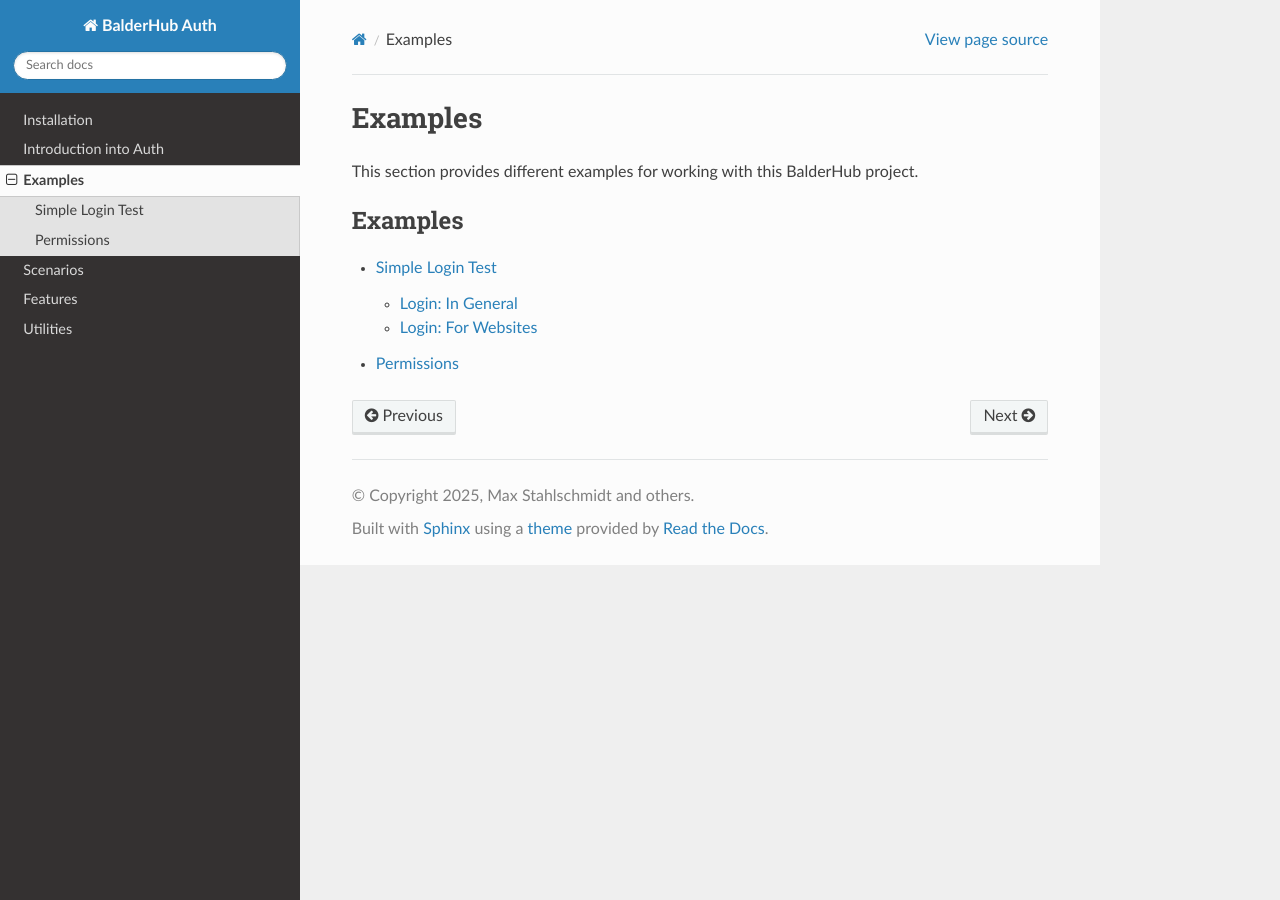
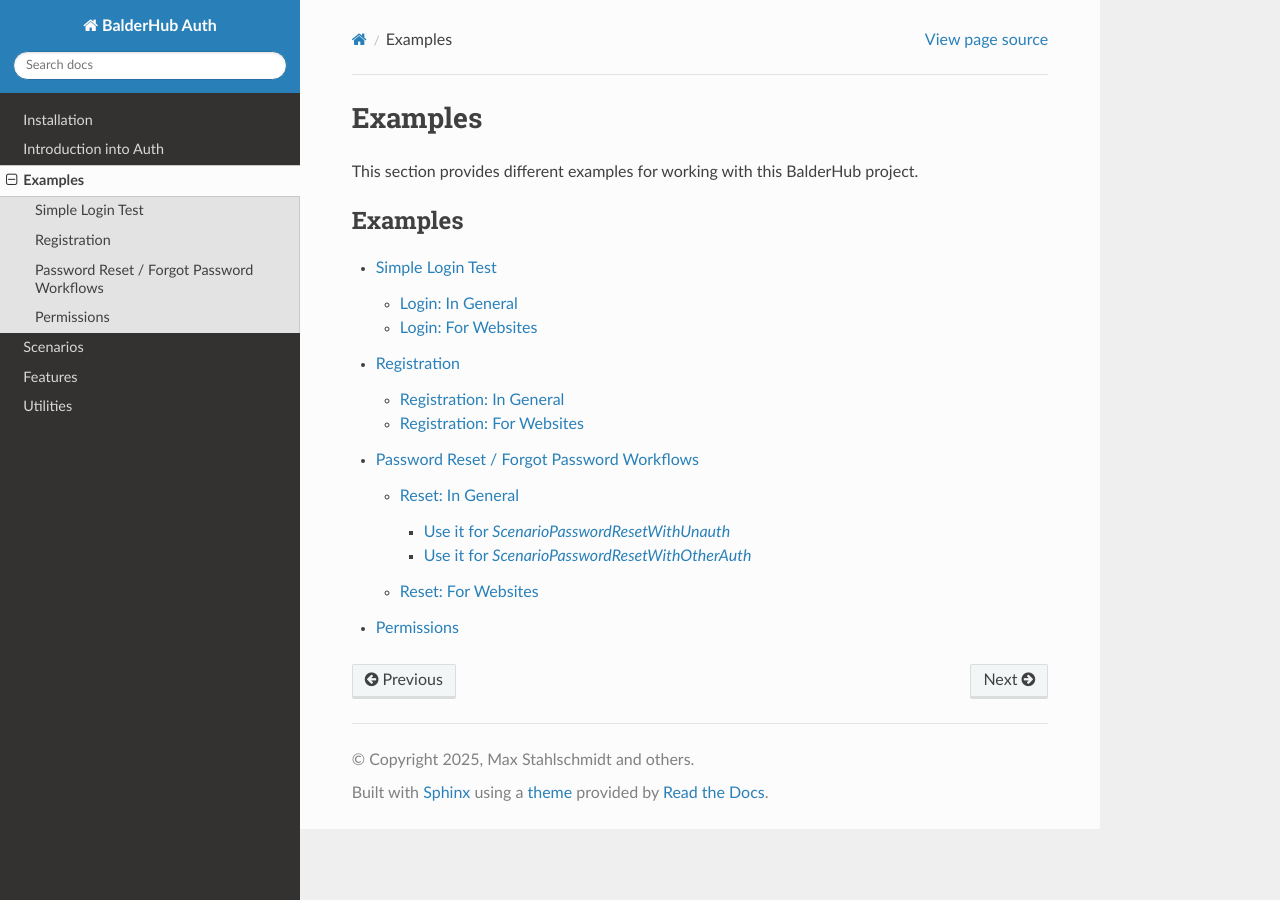
Before and after one commit to balder-dev/balderhub-auth, a Sphinx documentation site: the page built from docs/source/examples.rst, in a window 1280 px wide. Built offline with Sphinx 7.4.7 and the Read the Docs theme 3.1.0, drawn with Linux system fonts in a browser that asks for light colours; the version number could not be read and is left out; some of the changed lines change nothing that is shown.

Commit message:
docs(examples): add example documentation for registration and password-reset

```diff
--- a/docs/source/examples.rst
+++ b/docs/source/examples.rst
@@ -7,4 +7,6 @@ This section provides different examples for working with this BalderHub project
     :caption: Examples
 
     examples/login.rst
+    examples/registration.rst
+    examples/password_reset.rst
     examples/permission.rst
--- /dev/null
+++ b/docs/source/examples/password_reset.rst
@@ -0,0 +1,190 @@
+Password Reset / Forgot Password Workflows
+******************************************
+
+This BalderHub package provides scenarios for testing the password reset functionality.
+
+.. note::
+    **Testing Websites?** Have a look at the
+    `contrib/auth guide at the balderhub-html Documentation <https://hub.balder.dev/projects/html/en/latest/contrib/auth.html>`_.
+
+
+You can import these scenarios within your environment, like shown below:
+
+.. code-block:: python
+
+    # file `scenario_balderhub_auth.py`
+
+    from balderhub.auth.scenarios import ScenarioPasswordResetWithUnauth, ScenarioPasswordResetWithOtherAuth
+
+Reset: In General
+=================
+
+If you want to implement a custom password reset behavior for your special application, you can do that from scratch,
+like shown in this chapter. Otherwise, please find below examples from specific domains.
+
+You need to provide a custom implementation of the :class:`balderhub.auth.lib.scenario_features.PasswordResetFeature`:
+
+
+.. code-block:: python
+
+    class YourCustomPasswordResetFeature(balderhub.auth.lib.scenario_features.PasswordResetFeature):
+
+        def initiate_reset(self) -> None:
+            ...
+
+        def confirm_over_second_factor(self) -> None:
+            ...
+
+        def change_password(self, new_password: str) -> None:
+            ...
+
+Use it for `ScenarioPasswordResetWithUnauth`
+--------------------------------------------
+
+If you want to provide an implementation for the :class:`~balderhub.auth.scenarios.ScenarioPasswordResetWithUnauth`, you
+can implement a setup like shown below:
+
+Additionally to the previous defined ``YourCustomPasswordResetFeature``, you need to define a user role and a password
+provider:
+
+
+.. code-block:: python
+
+    # file `setups/setup_password_reset.py`
+
+    import balder
+    import balderhub.auth.lib.scenario_features.role
+    ...
+
+    class ExistingUser(balderhub.auth.lib.scenario_features.role.UserRoleFeature):
+
+        username = 'admin'
+        password = 'old-password'
+
+    class NewPasswordProviderFeature(balderhub.auth.lib.scenario_features.PasswordFieldValueProvider):
+
+        def get_valid_new_passwords(self):
+            return [
+                self.NamedExample(
+                    name='Valid Password',
+                    value='V#e@r#y1Top2S!e*c(r)et',
+                )
+            ]
+
+    class SetupExample(balder.Setup):
+
+        class UserDevice(balder.Device):
+            user = ExistingUser()
+            login = YourImplementationOfUserLoginFeature()
+            password_reset = YourCustomPasswordResetFeature()
+
+Use it for `ScenarioPasswordResetWithOtherAuth`
+-----------------------------------------------
+
+If you want to trigger the reset by another authenticated user, you can provide a setup implementation for the
+:class:`~balderhub.auth.scenarios.ScenarioPasswordResetWithOtherAuth`.
+
+For that, you also need to provide a feature implementation for the
+:class:`balderhub.auth.lib.scenario_features.PasswordResetForOtherUserFeature` that holds the implementation to trigger
+a password reset for another user.
+
+.. code-block:: python
+
+    class YourCustomPasswordResetForOtherUserFeature(balderhub.auth.lib.scenario_features.PasswordResetForOtherUserFeature):
+
+        def initiate_reset(self, for_user: str):
+            ...
+
+Then you can add a setup like shown below. Additionally to the previous defined ``YourCustomPasswordResetFeature`` and
+``YourCustomPasswordResetForOtherUserFeature``, you need to define a user role and a password provider here too:
+
+.. code-block:: python
+
+    # file `setups/setup_password_reset.py`
+
+    import balder
+    import balderhub.auth.lib.scenario_features.role
+    ...
+
+    class ExistingUser(balderhub.auth.lib.scenario_features.role.UserRoleFeature):
+
+        username = 'admin'
+        password = 'old-password'
+
+    class NewPasswordProviderFeature(balderhub.auth.lib.scenario_features.PasswordFieldValueProvider):
+
+        def get_valid_new_passwords(self):
+            return [
+                self.NamedExample(
+                    name='Valid Password',
+                    value='V#e@r#y1Top2S!e*c(r)et',
+                )
+            ]
+
+    class SetupExample2(balder.Setup):
+
+        class Server(balder.Device):
+            pass
+
+        @balder.connect(Server, balder.Connection())
+        class AdminDevice(balder.Device):
+            sm_auth = setup_features.client.AuthenticationStateMachine()
+            password_reset = YourCustomPasswordResetForOtherUserFeature()
+
+        @balder.connect(Server, balder.Connection())
+        class UserDevice(balder.Device):
+            user = ExistingUser()
+            login = YourImplementationOfUserLoginFeature()
+            password_reset = YourCustomPasswordResetFeature()
+
+
+Reset: For Websites
+===================
+
+The ``balderhub-html`` Package provides a ready-to-use implementation for testing the
+`registration/password-reset workflows <https://hub.balder.dev/projects/html/en/latest/contrib/auth.html>`_ of website
+applications.
+
+It also uses the ``balderhub-smtp`` package to work with confirmation mails - out-of-the box.
+
+For testing a password reset workflow, you can create a setup like shown below:
+
+.. code-block:: python
+
+    import balder
+    import balder.connections as cnns
+
+    import balderhub.html.contrib.auth.setup_features
+    import balderhub.selenium.lib.setup_features
+    import balderhub.smtp.lib.setup_features
+
+
+    class SetupPasswordReset(balder.Setup):
+        class Server(balder.Device):
+            pass
+
+        class SmtpServer(balder.Device):
+            smtp = balderhub.smtp.lib.setup_features.AiosmtpdServerFeature()
+
+        @balder.connect(SmtpServer, over_connection=cnns.SmtpConnection)
+        @balder.connect(Server, over_connection=balder.Connection)
+        class Client(balder.Device):
+            selenium = balderhub.selenium.lib.setup_features.SeleniumXXWebdriverFeature()  # or other feature that supports `balderhub-webdriver`
+
+            role = MyUserRole()
+
+            page_login = LoginPage()
+            login = balderhub.html.contrib.auth.setup_features.UserLoginFeature()
+
+            page_req_passwd_reset = PasswordResetRequestPage()
+            page_finalize_passwd_reset = PasswordResetFinalizationPage()
+            page_passwd_reset_confirm = PasswordResetConfirmationPage()
+
+            passwd_reset = balderhub.html.contrib.auth.setup_features.PasswordResetFeature()
+
+            mail = balderhub.smtp.lib.setup_features.ProxySmtpReader(SmtpServer='SmtpServer')
+            mail_confirm = MailConfirmationForPasswdResetByXXFeature()
+
+Please refer to the ``contrib/auth`` section of the ``balderhub-html`` documentation for further details and the
+different ready-implemented workflows
+(`Link to Documentation <https://hub.balder.dev/projects/html/en/latest/contrib/auth.html>`_).
--- /dev/null
+++ b/docs/source/examples/registration.rst
@@ -0,0 +1,113 @@
+Registration
+************
+
+This BalderHub package provides an simple scenario for registering a new unauthenticated user.
+
+.. note::
+    **Testing Websites?** Have a look at the
+    `contrib/auth guide at the balderhub-html Documentation <https://hub.balder.dev/projects/html/en/latest/contrib/auth.html>`_.
+
+
+You can import this scenario within your environment, like shown below:
+
+.. code-block:: python
+
+    # file `scenario_balderhub_auth.py`
+
+    from balderhub.auth.scenarios import ScenarioRegisterNewAsUnauth
+
+Registration: In General
+========================
+
+If you want to implement a custom registration behavior for your special application, you can do that from scratch, like
+shown in this chapter. Otherwise, please find below examples from specific domains.
+
+In addition to the need to implement the login feature (see :ref:`Login\: In General`), you also need to provide a
+custom implementation of the :class:`balderhub.auth.lib.scenario_features.RegisterSelfFeature`:
+
+
+.. code-block:: python
+
+    class YourCustomRegisterSelfFeature(balderhub.auth.lib.scenario_features.RegisterSelfFeature):
+
+        def register(self):
+            ...
+
+
+You can use it, by importing both of them into your setup and defining a user role, that should be used for
+the new user that is created with this registration:
+
+
+.. code-block:: python
+
+    # file `setups/setup_registration.py`
+
+    import balder
+    import balderhub.auth.lib.scenario_features.role
+    ...
+
+    class NotExistingUser(balderhub.auth.lib.scenario_features.role.UserRoleFeature):
+
+        username = 'temp'
+        password = 'very-top-secret'
+
+    class SetupExample(balder.Setup):
+
+        class NewUser(balder.Device):
+            user = NotExistingUser()
+            login = YourImplementationOfUserLoginFeature()
+            register = YourCustomRegisterSelfFeature()
+
+
+Registration: For Websites
+==========================
+
+The ``balderhub-html`` Package provides a ready-to-use implementation for testing the
+`registration/password-reset workflows <https://hub.balder.dev/projects/html/en/latest/contrib/auth.html>`_ of website
+applications.
+
+It also uses the ``balderhub-smtp`` package to work with confirmation mails - out-of-the box.
+
+For testing an all-in-one registration workflow, you can create a setup like shown below:
+
+.. code-block:: python
+
+    import balder
+    import balder.connections as cnns
+
+    import balderhub.html.contrib.auth.setup_features
+    import balderhub.selenium.lib.setup_features
+    import balderhub.smtp.lib.setup_features
+
+
+    class SetupAllInOneRegistration(balder.Setup):
+        class Server(balder.Device):
+            pass
+
+        class SmtpServer(balder.Device):
+            smtp = balderhub.smtp.lib.setup_features.AiosmtpdServerFeature()
+
+        @balder.connect(SmtpServer, over_connection=cnns.SmtpConnection)
+        @balder.connect(Server, over_connection=balder.Connection)
+        class UnregisteredClient(balder.Device):
+            selenium = balderhub.selenium.lib.setup_features.SeleniumXXWebdriverFeature()  # or other feature that supports `balderhub-webdriver`
+
+            role = UnregisteredUserRole()
+
+            page_login = LoginPage()
+            login = balderhub.html.contrib.auth.setup_features.UserLoginFeature()
+
+            page_register = RegistrationAllInOnePage()
+            page_registration_confirm = RegistrationConfirmationPage()
+
+            registration = balderhub.html.contrib.auth.setup_features.RegisterSelfAllDataAtOnceFeature()
+
+            mail = balderhub.smtp.lib.setup_features.ProxySmtpReader(SmtpServer='SmtpServer')
+            mail_confirm = MailConfirmationForRegistrationByXXFeature()
+
+You only need to provide the selectors for your webpages and an the implementation of the
+``MailConfirmationForRegistrationByXXFeature``, that extracts the link/token from the mail body and you're ready to go.
+
+Please refer to the ``contrib/auth`` section of the ``balderhub-html`` documentation for further details and the
+different ready-implemented workflows
+(`Link to Documentation <https://hub.balder.dev/projects/html/en/latest/contrib/auth.html>`_).
```
